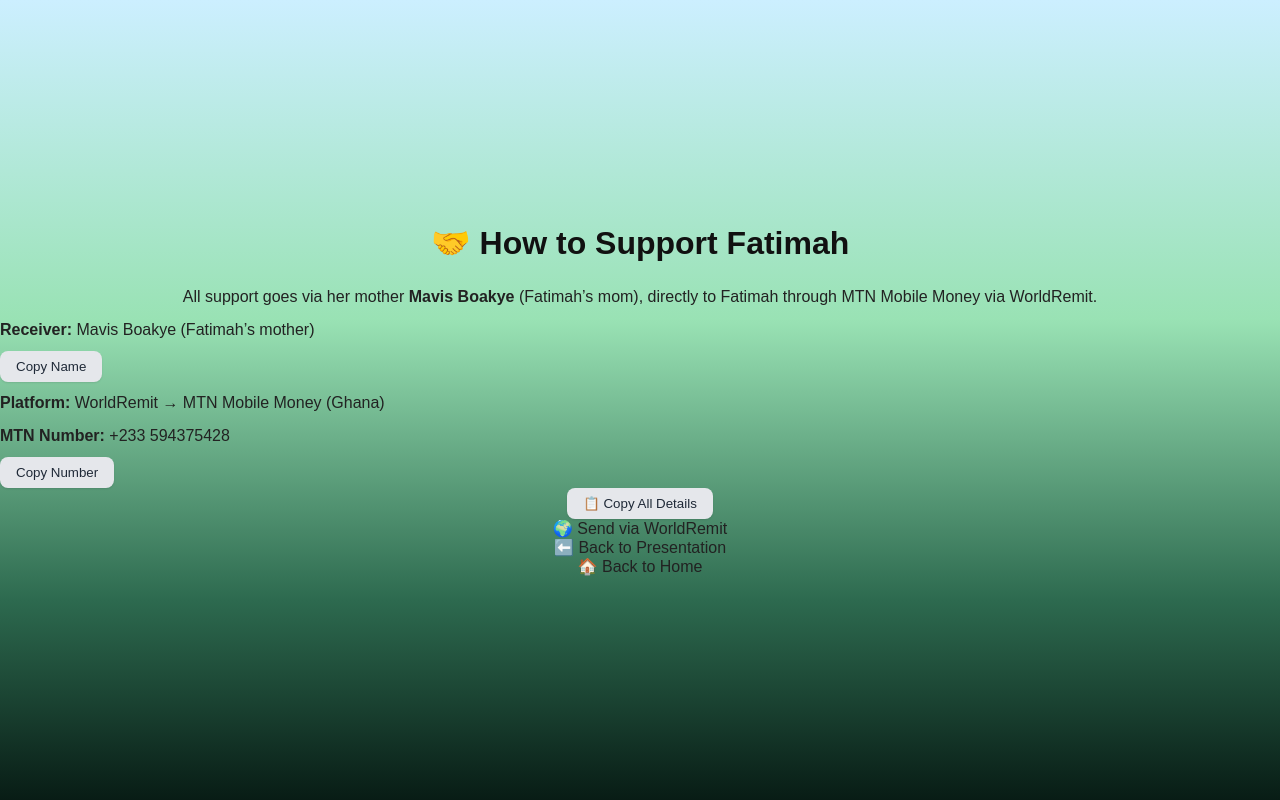
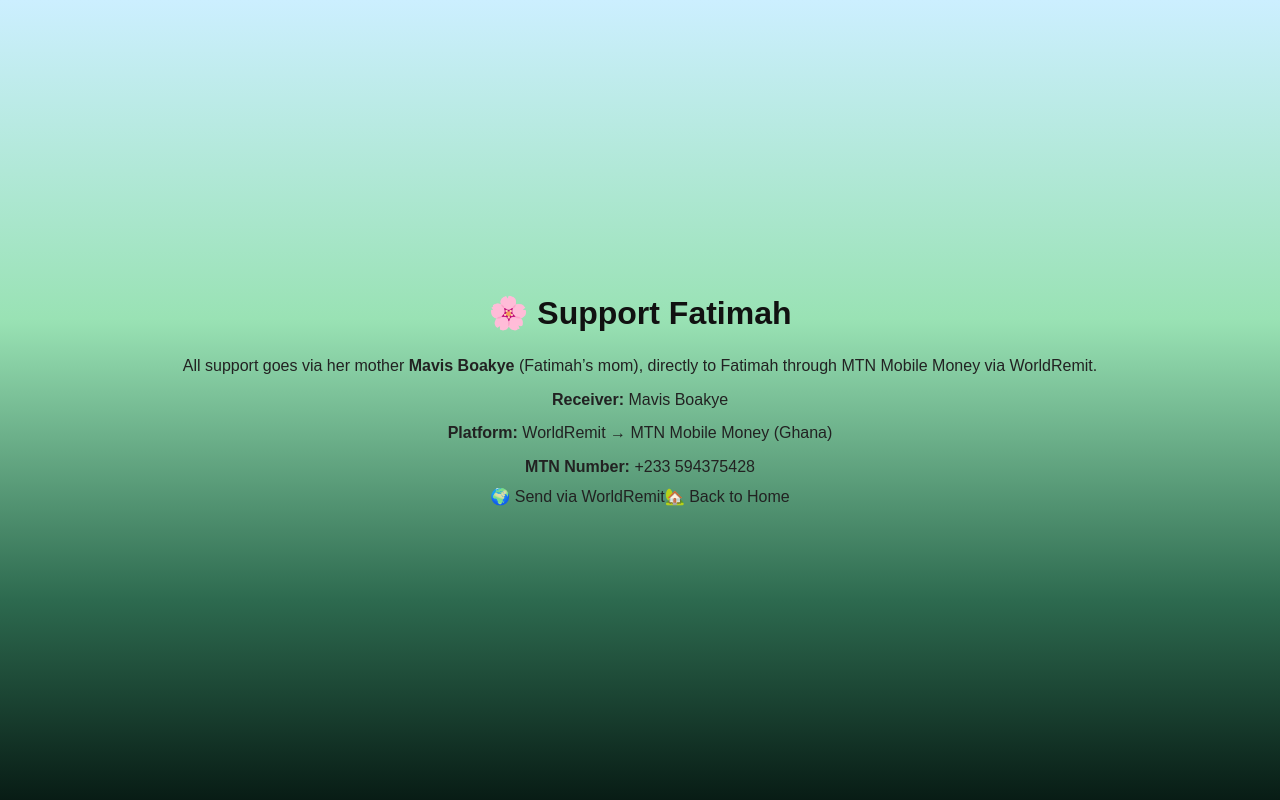
Before and after one commit to magnussandberg72/Fatimah, a Next.js app: page /fatimah in a window 1280 px wide. Built offline with nearby package versions, Linux system fonts and the light colour scheme.

Commit message:
Update page.tsx

```diff
--- a/app/fatimah/page.tsx
+++ b/app/fatimah/page.tsx
@@ -1,74 +1,22 @@
 // Path: app/fatimah/page.tsx
 "use client"
 
-import { useState } from "react"
 import Link from "next/link"
 
 export default function FatimahSupportPage() {
-  const [copied, setCopied] = useState<string | null>(null)
+  return (
+    <main className="p-6 text-center">
+      <h1 className="text-3xl font-bold mb-4">🌸 Support Fatimah</h1>
+      <p className="mb-6">
+        All support goes via her mother <b>Mavis Boakye</b> (Fatimah’s mom),
+        directly to Fatimah through MTN Mobile Money via WorldRemit.
+      </p>
 
-  const copyToClipboard = (text: string, label: string) => {
-    navigator.clipboard.writeText(text)
-    setCopied(label)
-    setTimeout(() => setCopied(null), 2000)
-  }
+      <p><strong>Receiver:</strong> Mavis Boakye</p>
+      <p><strong>Platform:</strong> WorldRemit → MTN Mobile Money (Ghana)</p>
+      <p><strong>MTN Number:</strong> +233 594375428</p>
 
-  const allDetails = `Receiver: Mavis Boakye (Fatimah’s mother)
-Platform: WorldRemit → MTN Mobile Money (Ghana)
-MTN Number: +233 594375428`
-
-  return (
-    <div className="space-y-6">
-      <header className="text-center space-y-2">
-        <h1 className="text-3xl font-bold">🤝 How to Support Fatimah</h1>
-        <p className="text-gray-700">
-          All support goes via her mother <b>Mavis Boakye</b> (Fatimah’s mom),
-          directly to Fatimah through MTN Mobile Money via WorldRemit.
-        </p>
-      </header>
-
-      {/* Receiver */}
-      <div>
-        <p><strong>Receiver:</strong> Mavis Boakye (Fatimah’s mother)</p>
-        <button
-          onClick={() => copyToClipboard("Mavis Boakye", "Receiver")}
-          className="mt-1 bg-gray-200 px-3 py-1 rounded"
-        >
-          Copy Name
-        </button>
-        {copied === "Receiver" && <span className="ml-2 text-green-600">Copied!</span>}
-      </div>
-
-      {/* Platform */}
-      <div>
-        <p><strong>Platform:</strong> WorldRemit → MTN Mobile Money (Ghana)</p>
-      </div>
-
-      {/* MTN Number */}
-      <div>
-        <p><strong>MTN Number:</strong> +233 594375428</p>
-        <button
-          onClick={() => copyToClipboard("+233594375428", "Number")}
-          className="mt-1 bg-gray-200 px-3 py-1 rounded"
-        >
-          Copy Number
-        </button>
-        {copied === "Number" && <span className="ml-2 text-green-600">Copied!</span>}
-      </div>
-
-      {/* Copy all details */}
-      <div className="text-center">
-        <button
-          onClick={() => copyToClipboard(allDetails, "All")}
-          className="bg-gray-300 px-4 py-2 rounded shadow hover:bg-gray-400 transition"
-        >
-          📋 Copy All Details
-        </button>
-        {copied === "All" && <p className="mt-2 text-green-600">All details copied!</p>}
-      </div>
-
-      {/* WorldRemit link */}
-      <div className="text-center">
+      <div className="mt-6 space-x-4">
         <a
           href="https://www.worldremit.com/"
           target="_blank"
@@ -77,24 +25,13 @@
         >
           🌍 Send via WorldRemit
         </a>
-      </div>
-
-      {/* Navigation buttons */}
-      <div className="text-center space-y-2">
-        <Link
-          href="/fatimah/presentation"
-          className="inline-block mt-4 bg-gray-500 text-white px-6 py-3 rounded-lg shadow hover:bg-gray-600 transition"
-        >
-          ⬅️ Back to Presentation
-        </Link>
-        <br />
         <Link
           href="/"
-          className="inline-block mt-2 bg-gray-700 text-white px-6 py-3 rounded-lg shadow hover:bg-gray-800 transition"
+          className="inline-block bg-gray-500 text-white px-6 py-3 rounded-lg shadow hover:bg-gray-600 transition"
         >
-          🏠 Back to Home
+          🏡 Back to Home
         </Link>
       </div>
-    </div>
+    </main>
   )
 }
```
